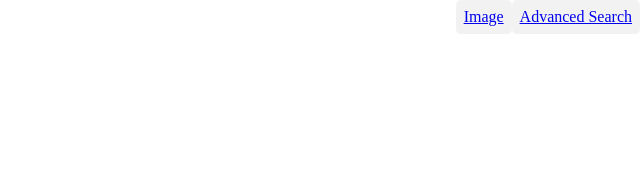
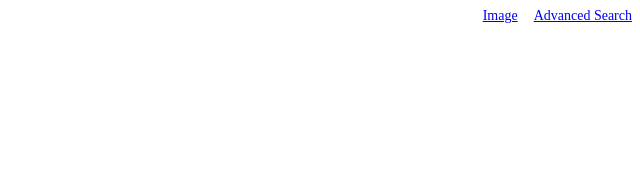
Before and after one commit to fengmclovin/GoogleSearch_Reno, a plain HTML site: page index.html in a window 1280 px wide. Shown: the top 183 px of the page, 640-1280 px from the left. Drawn offline with Linux system fonts and the light colour scheme.

Commit message:
Update index.html

```diff
--- a/index.html
+++ b/index.html
@@ -31,8 +31,15 @@
         li {
             padding: 8px;
             margin-bottom: 5px;
-            background-color: #f2f2f2;
             border-radius: 5px;
+            top: 20px;
+            right: 20px;
+            background-color: #ffffff;
+            color: black;
+            border: none;
+            cursor: pointer;
+            font-size: 14px;
+            border-radius: 4px;
         }
 
         .button {
```
